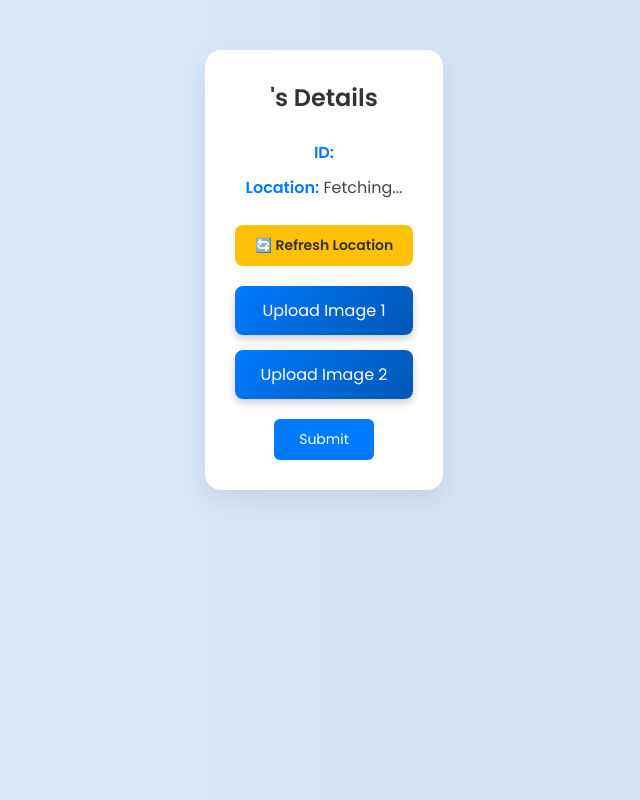
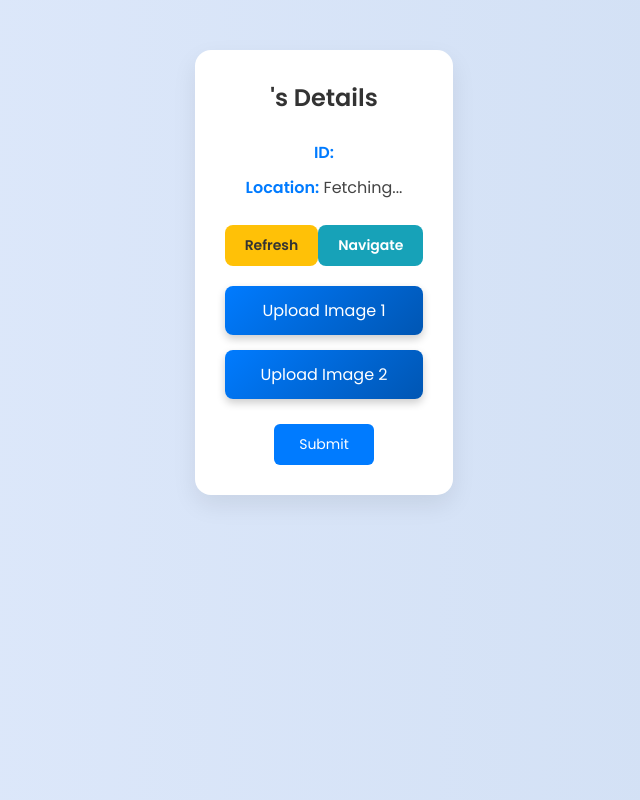
Before and after one commit to Nithin5040/admindashboard-client, a React (Create React App) app: page /user-details in a window 1280 px wide. Shown: the whole page, without its empty margins (316-956 px from the left). Built offline with nearby package versions, Linux system fonts and the light colour scheme.

Commit message:
Initial commit with UserDetailsPage PDF and CSV export

```diff
--- a/src/pages/UserDetailsPage.js
+++ b/src/pages/UserDetailsPage.js
@@ -7,6 +7,8 @@ const UserDetailsPage = () => {
   const location = useLocation();
   const { userDetails } = location.state || {};
   const [geoLocation, setGeoLocation] = useState('Fetching...');
+  const [lat, setLat] = useState(null);
+  const [lon, setLon] = useState(null);
   const [image1, setImage1] = useState(null);
   const [image2, setImage2] = useState(null);
   const [preview1, setPreview1] = useState(null);
@@ -24,20 +26,19 @@ const UserDetailsPage = () => {
         img.onload = function () {
           const canvas = document.createElement('canvas');
           const ctx = canvas.getContext('2d');
-          let width = img.width;
-          let height = img.height;
+          const width = img.width;
+          const height = img.height;
           const isPortrait = height > width;
           if (isPortrait) {
             canvas.width = height;
             canvas.height = width;
             ctx.translate(height, 0);
             ctx.rotate(Math.PI / 2);
-            ctx.drawImage(img, 0, 0);
           } else {
             canvas.width = width;
             canvas.height = height;
-            ctx.drawImage(img, 0, 0);
           }
+          ctx.drawImage(img, 0, 0);
           resolve(canvas.toDataURL('image/jpeg'));
         };
         img.onerror = reject;
@@ -50,7 +51,11 @@ const UserDetailsPage = () => {
     if (navigator.geolocation) {
       navigator.geolocation.getCurrentPosition(
         (pos) => {
-          setGeoLocation(`Lat: ${pos.coords.latitude}, Lon: ${pos.coords.longitude}`);
+          const latitude = pos.coords.latitude;
+          const longitude = pos.coords.longitude;
+          setLat(latitude);
+          setLon(longitude);
+          setGeoLocation(`Lat: ${latitude}, Lon: ${longitude}`);
         },
         (error) => {
           setGeoLocation('Location access denied or unavailable.');
@@ -64,6 +69,15 @@ const UserDetailsPage = () => {
       );
     } else {
       setGeoLocation('Geolocation is not supported.');
+    }
+  };
+
+  const openGoogleMaps = () => {
+    if (lat && lon) {
+      const mapsUrl = `https://www.google.com/maps?q=${lat},${lon}`;
+      window.open(mapsUrl, '_blank');
+    } else {
+      alert('Please refresh to fetch location first.');
     }
   };
 
@@ -120,14 +134,12 @@ const UserDetailsPage = () => {
     doc.text(`Location: ${geoLocation}`, 20, 80);
 
     let yPos = 90;
-
     if (image1) {
       const imgData1 = await toBase64(image1);
       doc.text('Image 1:', 20, yPos);
       doc.addImage(imgData1, 'JPEG', 20, yPos + 5, 60, 60);
       yPos += 70;
     }
-
     if (image2) {
       const imgData2 = await toBase64(image2);
       doc.text('Image 2:', 20, yPos);
@@ -158,9 +170,11 @@ const UserDetailsPage = () => {
           <p><strong>ID:</strong> {userDetails?.userid}</p>
           <p><strong>Location:</strong> {geoLocation}</p>
         </div>
-        <button className="refresh-location-button" onClick={fetchLocation}>
-          🔄 Refresh Location
-        </button>
+
+        <div className="map-button-row">
+          <button className="refresh-location-button" onClick={fetchLocation}>Refresh</button>
+          <button className="navigate-button" onClick={openGoogleMaps}>Navigate</button>
+        </div>
 
         <div className="image-upload-section">
           <label className={`custom-file-upload ${uploadStatus1 && 'uploaded'}`}>
@@ -177,13 +191,9 @@ const UserDetailsPage = () => {
         </div>
 
         <div className="button-row">
-  <button className="btn-small btn-primary" onClick={handleSubmit}>Submit</button>
-  {submitted && (
-    <button className="btn-small btn-whatsapp" onClick={sendToWhatsApp}>Send</button>
-  )}
-</div>
-
-
+          <button className="btn-small btn-primary" onClick={handleSubmit}>Submit</button>
+          {submitted && <button className="btn-small btn-whatsapp" onClick={sendToWhatsApp}>Send</button>}
+        </div>
 
         {submitted && (
           <div className="success-message">
--- a/src/styles/UserDetailsPage.css
+++ b/src/styles/UserDetailsPage.css
@@ -253,3 +253,32 @@ input[type='file'] {
 .btn-whatsapp:hover {
   background-color: #1ebe5d;
 }
+.location-buttons {
+  display: flex;
+  justify-content: center;
+  gap: 12px;
+  margin-top: 15px;
+}
+
+.navigate-button {
+  background-color: #17a2b8;
+  color: white;
+  padding: 10px 20px;
+  font-weight: bold;
+  font-size: 14px;
+  border: none;
+  border-radius: 8px;
+  cursor: pointer;
+  transition: background-color 0.3s ease;
+}
+
+.navigate-button:hover {
+  background-color: #117a8b;
+}
+
+.button-row {
+  display: flex;
+  justify-content: center;
+  gap: 20px;
+  margin-top: 25px;
+}
```
